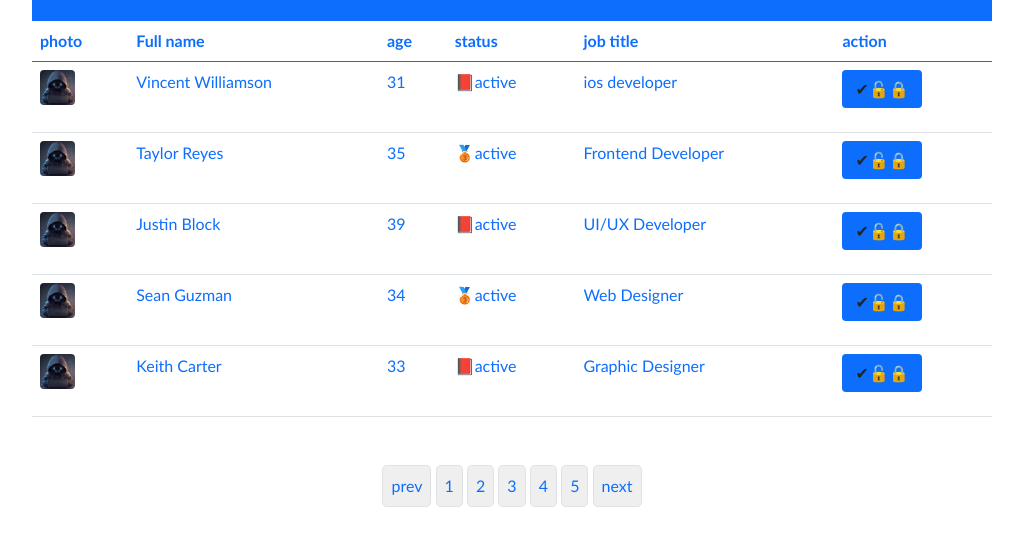
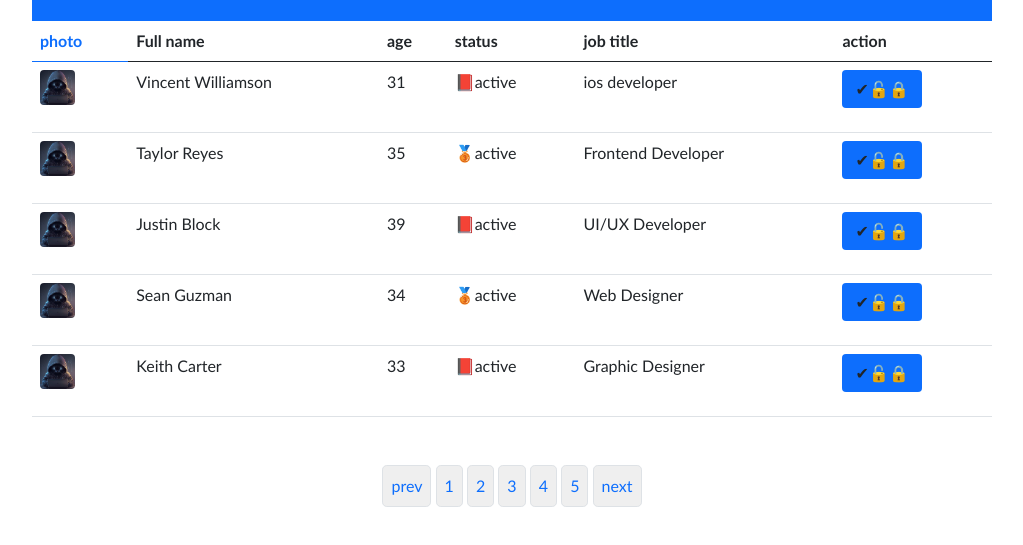
Before and after one commit to sunnatbek2010/my-git-project-32, a plain HTML site: page index.html in a window 1280 px wide. In both pictures the pointer is over the element "photo". Shown: the part 123-668 px from the top of the page, without its empty margins (128-1151 px from the left). Drawn offline with nearby package versions, Linux system fonts and the light colour scheme.

Commit message:
Update index.html

```diff
--- a/index.html
+++ b/index.html
@@ -12,7 +12,7 @@
             background-color: #0d6efd;
             color:white;
         }
-        table:hover{
+        th:hover{
             color:#0d6efd;
         }
     </style>
```
